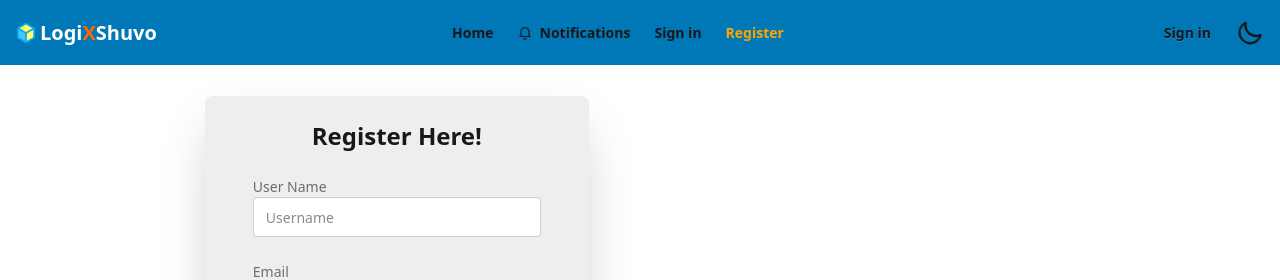
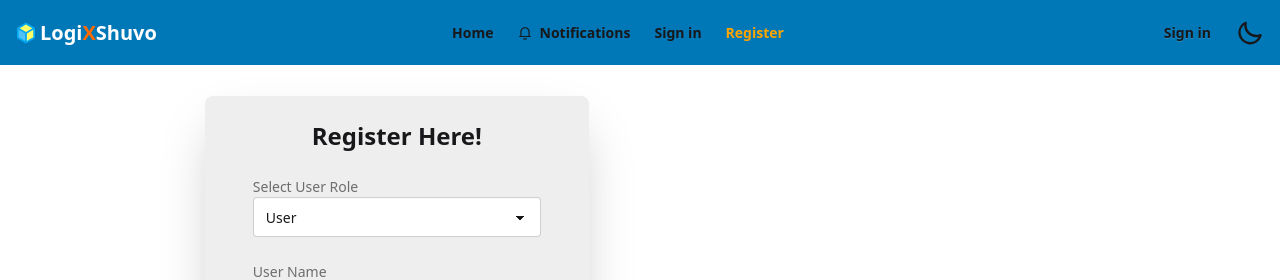
Before and after one commit to saheen-shuvo/logixshuvo-client, a React (Vite) app: page /register in a window 1280 px wide. Shown: the top 280 px of the page. Built offline with nearby package versions, Linux system fonts and the light colour scheme; no server answers.

Commit message:
User Data Sent to Db added

```diff
--- a/package.json
+++ b/package.json
@@ -11,6 +11,7 @@
   },
   "dependencies": {
     "@tailwindcss/vite": "^4.0.6",
+    "axios": "^1.7.9",
     "firebase": "^11.3.1",
     "localforage": "^1.10.0",
     "match-sorter": "^8.0.0",
--- a/src/hooks/useAxiosPublic.jsx
+++ b/src/hooks/useAxiosPublic.jsx
@@ -1,7 +1,7 @@
 import axios from "axios";
 
 const axiosPublic = axios.create({
-  baseURL: "https://shuvo-bites-server.vercel.app",
+  baseURL: "http://localhost:5000"
 });
 
 const useAxiosPublic = () => {
--- a/src/pages/register/Register.jsx
+++ b/src/pages/register/Register.jsx
@@ -5,13 +5,12 @@ import { Bounce, toast } from "react-toastify";
 import { updateProfile } from "firebase/auth";
 import "react-toastify/dist/ReactToastify.css";
 import AuthContext from "../../context/AuthContext/AuthContext";
-// import authImg from "../../assets/others/authentication2.png"
-// import useAxiosPublic from "../../hooks/useAxiosPublic";
 import SocialLogin from "../../shared/SocialLogin";
 import authImg from "../../assets/image/authentication.gif";
+import useAxiosPublic from "../../hooks/useAxiosPublic";
 
 const Register = () => {
-  // const axiosPublic = useAxiosPublic();
+  const axiosPublic = useAxiosPublic();
   const [showPass, setShowPass] = useState(false);
   const navigate = useNavigate();
   const { createUser, setLoading, setUser } = useContext(AuthContext);
@@ -20,6 +19,7 @@ const Register = () => {
     e.preventDefault();
 
     const form = e.target;
+    const role = form.role.value;
     const name = form.name.value;
     const email = form.email.value;
     const password = form.password.value;
@@ -68,15 +68,15 @@ const Register = () => {
 
       toast.success("Account created successfully!");
 
-      // const userInfo = { name, email };
+      const userInfo = { name, email, role };
+      console.log(userInfo);
 
-      // axiosPublic.post('/users', userInfo)
-      // .then(res => {
-      //   if(res.data.insertedId){
-      form.reset();
-      navigate("/");
-      //   }
-      // })
+      axiosPublic.post("/users", userInfo).then((res) => {
+        if (res.data.insertedId) {
+          form.reset();
+          navigate("/");
+        }
+      });
     } catch (error) {
       console.error("Error creating account:", error.message);
       toast.error(error.message);
@@ -93,6 +93,19 @@ const Register = () => {
       <div className="card w-full max-w-sm lg:w-[70%] shadow-2xl p-6 my-8 lg:my-20 bg-base-300">
         <h1 className="text-center text-2xl font-bold">Register Here!</h1>
         <form onSubmit={handleRegister} className="card-body space-y-4">
+          <div className="form-control">
+            <label className="label">
+              <span className="label-text">Select User Role</span>
+            </label>
+            <select
+              name="role"
+              className="select select-bordered w-full max-w-xs"
+              defaultValue="User"
+            >
+              <option value="user">User</option>
+              <option value="deliveryman">Delivery Man</option>
+            </select>
+          </div>
           <div className="form-control">
             <label className="label">
               <span className="label-text">User Name</span>
--- /dev/null
+++ b/src/routes/PrivateRoutes.jsx
@@ -0,0 +1,21 @@
+/* eslint-disable react/prop-types */
+import { useContext } from "react";
+import AuthContext from "../context/AuthContext/AuthContext";
+import { Navigate, useLocation } from "react-router-dom";
+
+const PrivateRoutes = ({ children }) => {
+  const { user, loading } = useContext(AuthContext);
+  const location = useLocation();
+
+  if (loading) {
+    return <span className="loading loading-bars loading-lg"></span>;
+  }
+
+  if (user) {
+    return children;
+  }
+
+  return <Navigate to="/signin" state={{from: location}} replace></Navigate>;
+};
+
+export default PrivateRoutes;
--- a/src/shared/SocialLogin.jsx
+++ b/src/shared/SocialLogin.jsx
@@ -1,31 +1,32 @@
 import { useContext } from "react";
 import { useNavigate } from "react-router-dom";
-// import { toast } from "react-toastify";
+import { toast } from "react-toastify";
 import AuthContext from "../context/AuthContext/AuthContext";
 import { FcGoogle } from "react-icons/fc";
-// import useAxiosPublic from "../hooks/useAxiosPublic";
+import useAxiosPublic from "../hooks/useAxiosPublic";
 
 const SocialLogin = () => {
   const { signInWithGoogle } = useContext(AuthContext);
-  // const axiosPublic = useAxiosPublic();
+  const axiosPublic = useAxiosPublic();
   const navigate = useNavigate();
 
   const handleGoogleSignIn = () => {
     signInWithGoogle()
       .then((result) => {
         console.log(result.user);
-        // const userInfo = {
-        //   email: result.user?.email,
-        //   name: result.user?.displayName
-        // }
-        // axiosPublic.post('/users', userInfo)
-      //   .then(res => {
-      //     console.log(res.data)
-      //   })
-      //   toast.success("Logged in Successfully");
-      // })
-      // .catch((error) => {
-      //   console.log(error.message);
+        const userInfo = {
+          email: result.user?.email,
+          name: result.user?.displayName,
+          role: "user"
+        }
+        axiosPublic.post('/users', userInfo)
+        .then(res => {
+          console.log(res.data)
+        })
+        toast.success("Logged in Successfully");
+      })
+      .catch((error) => {
+        console.log(error.message);
       });
     navigate("/");
   };
```
Also changed, not shown: 1 other file (tests, documents, lock files or other folders).
